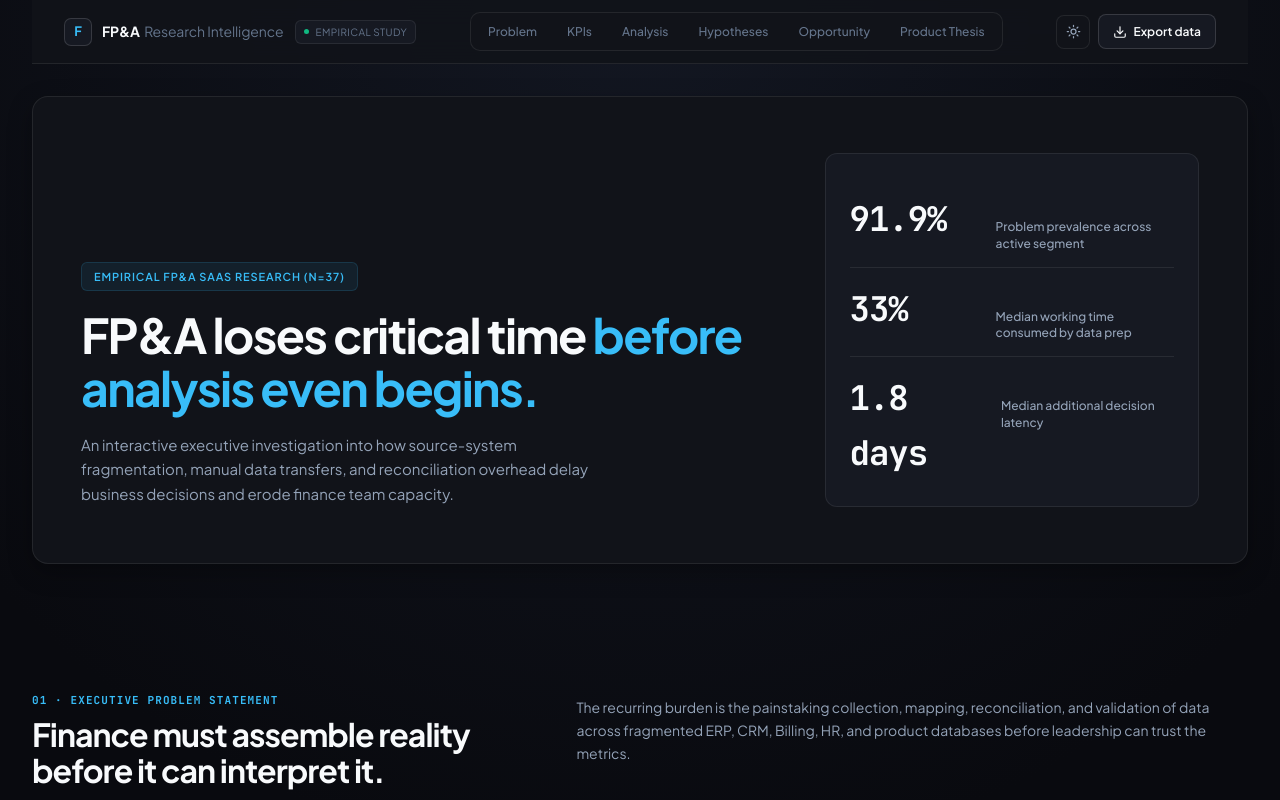
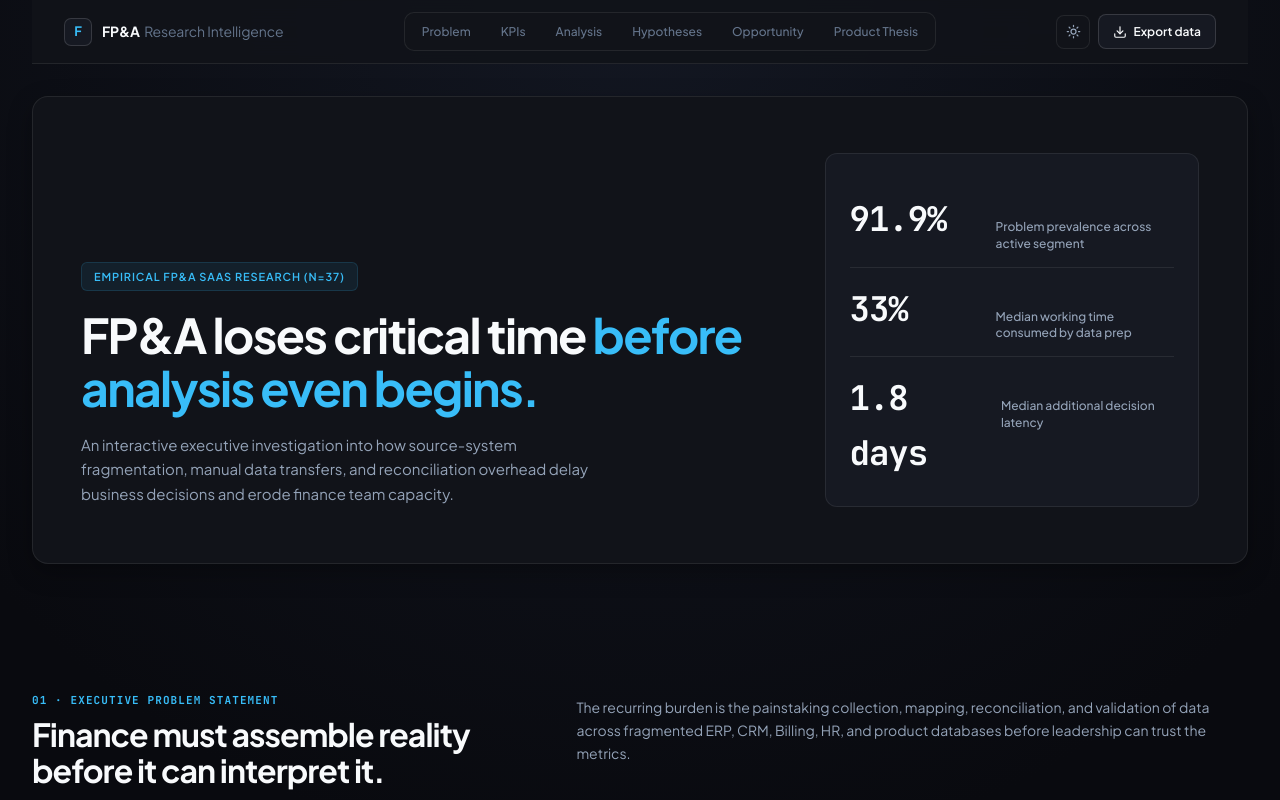
Before and after one commit to varunpatil5050/fpna-validation-dashboard, a React (Vite) app: page / in a window 1280 px wide. Shown: the top 800 px of the page. Built offline with nearby package versions, Linux system fonts and the light colour scheme.

Commit message:
Remove Empirical Study tag from header

```diff
--- a/src/app.tsx
+++ b/src/app.tsx
@@ -1576,7 +1576,6 @@ Strategic Recommendation: Implement a finance-owned data readiness layer prior t
         <div className="brand">
           <div className="brand-icon">F</div>
           <div>FP&A <span>Research Intelligence</span></div>
-          <span className="brand-status-tag">Empirical Study</span>
         </div>
         <nav className="nav">
           <a href="#problem">Problem</a>
```
